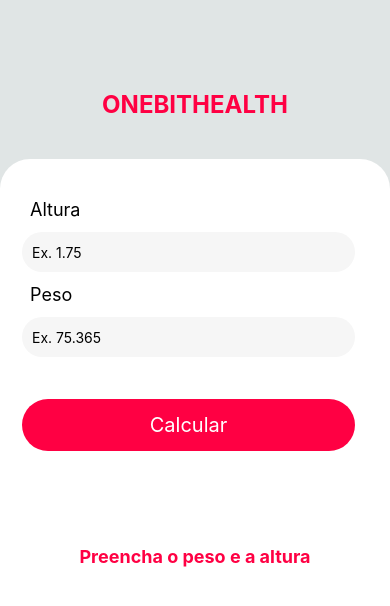
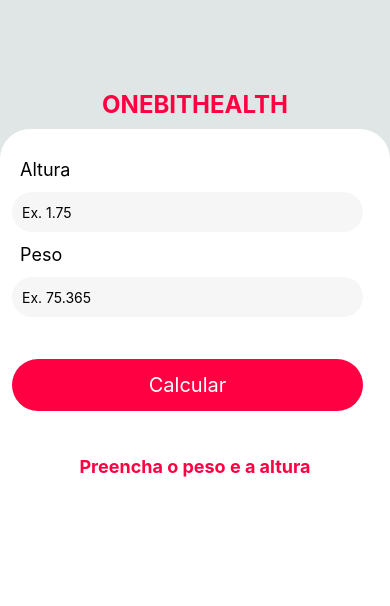
Before and after one commit to raphael-ramos/onebitcode-reactnative, a React Native app in the folder onebithealth/: screen / in a window 390 px wide. Shown: the top 606 px of the page. Built offline with nearby package versions, Linux system fonts and the light colour scheme.

Commit message:
Ajustada tela de formulário para melhorar visualização com o teclado ativo e para recolher o teclado quando clicar fora dos campos

```diff
--- a/onebithealth/src/components/Form/ResultImc/style.js
+++ b/onebithealth/src/components/Form/ResultImc/style.js
@@ -3,8 +3,8 @@
 const styles = StyleSheet.create({
     resultImc:{
         flex:1,
-        marginTop:15,
-        paddingTop:60,
+        marginTop:20,
+        paddingTop:15,
         borderRadius:50,
         alignItems:"center",
         width:"100%",
--- a/onebithealth/src/components/Form/index.js
+++ b/onebithealth/src/components/Form/index.js
@@ -1,10 +1,12 @@
 import React, {useState} from "react";
 import {
-    View,
+    Keyboard,
+    Pressable,
     Text,
     TextInput,
     TouchableOpacity,
-    Vibration
+    Vibration,
+    View,
 } from "react-native";
 
 import ResultImc from "./ResultImc";
@@ -20,7 +22,8 @@
     const [errorMessage,setErrorMessage] = useState(null);
 
     function imcCalculator(){
-        return setImc((weight / (height * height)).toFixed(2))
+        let heightFormat = height.replace(",",".")
+        return setImc((weight / (heightFormat * heightFormat)).toFixed(2))
     }
 
     function verificationImc(){
@@ -49,7 +52,7 @@
     }
 
     return(
-        <View style={styles.formContext}>
+        <Pressable onPress={Keyboard.dismiss} style={styles.formContext}>
             <View style={styles.form}>
                 <Text style={styles.formLabel}>Altura</Text>
                 <Text style={styles.errorMessage}>{errorMessage}</Text>
@@ -77,6 +80,6 @@
                 </TouchableOpacity>
                 </View>
             <ResultImc messageResultImc={messageImc} resultImc={imc}/>
-        </View>
+        </Pressable>
     );
 }
--- a/onebithealth/src/components/Form/style.js
+++ b/onebithealth/src/components/Form/style.js
@@ -2,20 +2,15 @@
 
 const styles = StyleSheet.create({
     formContext:{
-        width:"100%",
-        height:"100%",
-        bottom:0,
+        flex:1,
         backgroundColor:"#ffffff",
         alignItems:'center',
         borderTopLeftRadius:30,
         borderTopRightRadius:30,
-        marginTop:30,
+        paddingTop:30,
     },
     form:{
         width:"100%",
-        height:"auto",
-        marginTop:30,
-        padding:10,
     },
     formLabel:{
         color:"#000000",
```
